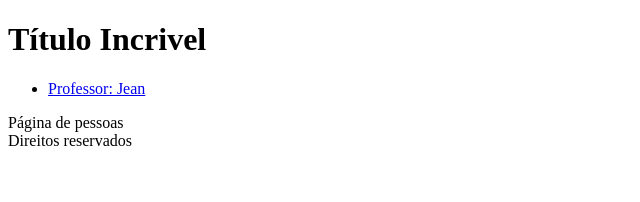
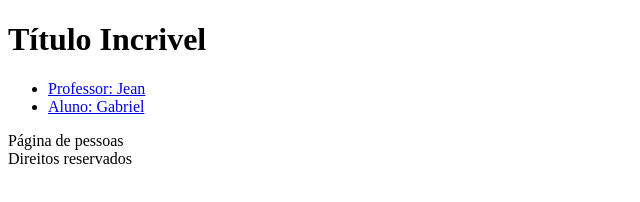
Before and after one commit to jeancapote/TDES2020-2N1, a plain HTML site: page app/index.html in a window 1280 px wide. Shown: the whole page, without its empty margins (0-640 px from the left). Drawn offline with Linux system fonts and the light colour scheme.

Commit message:
Adicionando página para aluno gabrielAntonio e adicionando link na index

```diff
--- a/app/index.html
+++ b/app/index.html
@@ -13,6 +13,7 @@
         <nav>
             <ul>
                 <li><a href="pages/jean.html">Professor: Jean</a></li>
+                <li><a href="pages/gabriel_esper.html">Aluno: Gabriel</a></li>
             </ul>
         </nav>
         <section>
```
